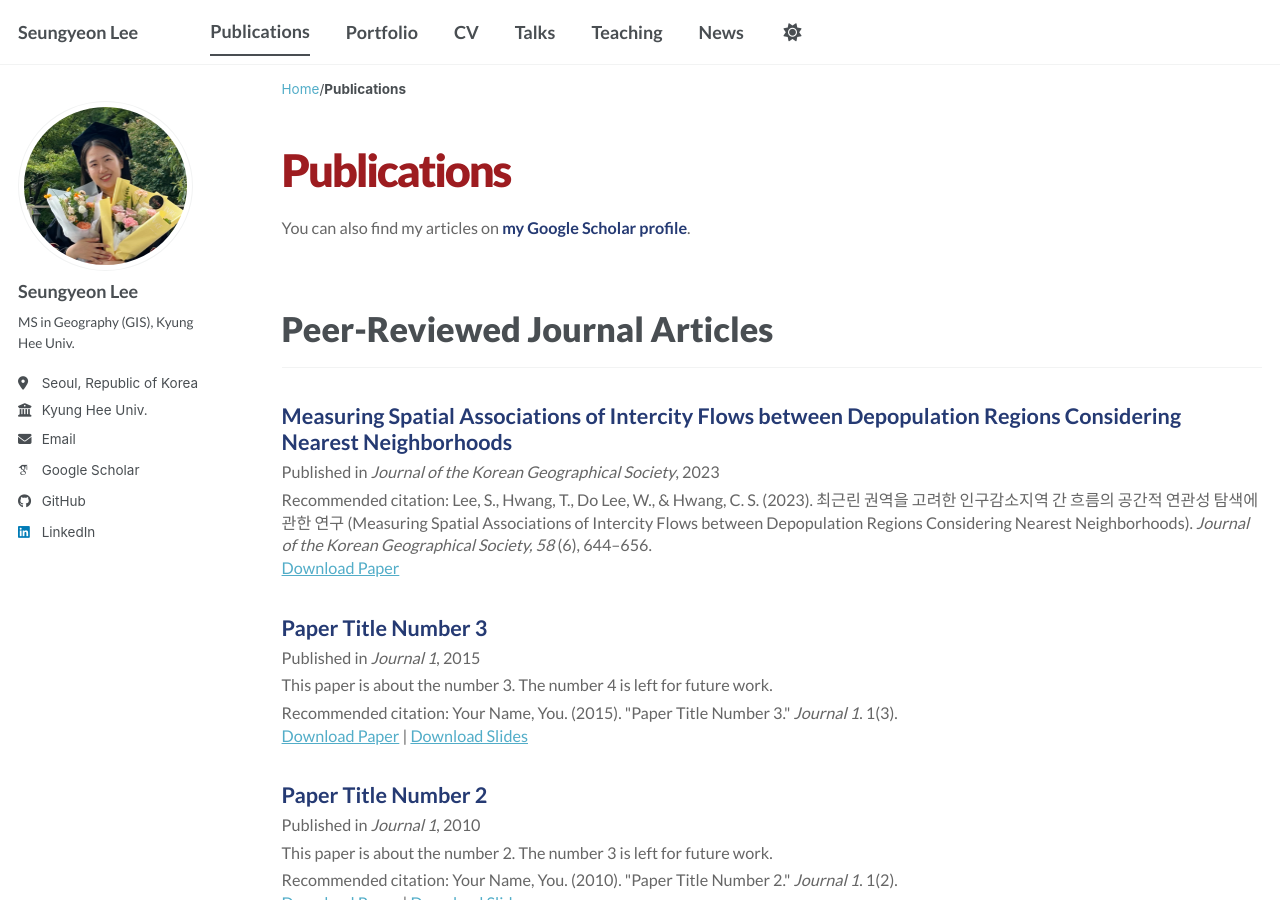
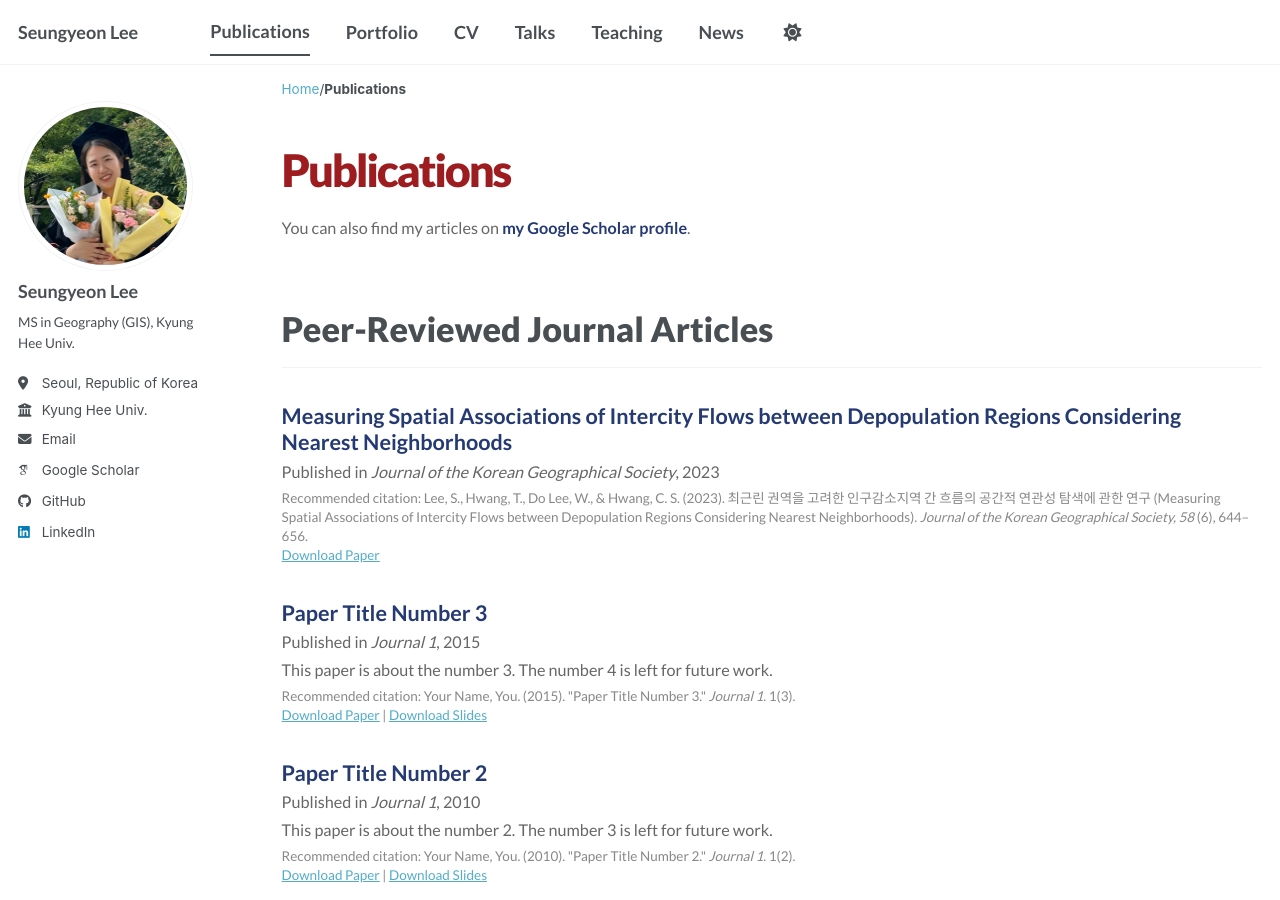
Before and after one commit to seungyeon677/seungyeon677.github.io, a Jekyll site: the page built from _pages/publications.html, in a window 1280 px wide and 900 px high. Built offline with Jekyll 4.4.1, drawn with Linux system fonts in a browser that asks for light colours; some web fonts are replaced; a script bundle is joined from its source files by our own code; library files that are not in the unit come from our copies.

Commit message:
Update archive-single.html

```diff
--- a/_includes/archive-single.html
+++ b/_includes/archive-single.html
@@ -55,29 +55,29 @@
     {% if post.citation and post.paperurl and post.slidesurl and post.bibtexurl %}
       <p>Recommended citation: {{ post.citation }}<br /><a href="{{ post.paperurl }}">Download Paper</a> | <a href="{{ post.slidesurl }}">Download Slides</a> | <a href="{{ post.bibtexurl }}">Download Bibtex</a></p>
     {% elsif post.citation and post.paperurl and post.slidesurl %}
-      <p>Recommended citation: {{ post.citation }}<br /><a href="{{ post.paperurl }}">Download Paper</a> | <a href="{{ post.slidesurl }}">Download Slides</a></p>
+      <p style="font-size: 0.75rem !important; color: #888 !important; line-height: 1.5;">Recommended citation: {{ post.citation }}<br /><a href="{{ post.paperurl }}">Download Paper</a> | <a href="{{ post.slidesurl }}">Download Slides</a></p>
     {% elsif post.citation and post.paperurl and post.bibtexurl %}
-      <p>Recommended citation: {{ post.citation }}<br /><a href="{{ post.paperurl }}">Download Paper</a> | <a href="{{ post.bibtexurl }}">Download Bibtex</a></p>
+      <p style="font-size: 0.75rem !important; color: #888 !important; line-height: 1.5;">Recommended citation: {{ post.citation }}<br /><a href="{{ post.paperurl }}">Download Paper</a> | <a href="{{ post.bibtexurl }}">Download Bibtex</a></p>
     {% elsif post.citation and post.paperurl %}
-      <p>Recommended citation: {{ post.citation }}<br /><a href="{{ post.paperurl }}">Download Paper</a></p>
+      <p style="font-size: 0.75rem !important; color: #888 !important; line-height: 1.5;">Recommended citation: {{ post.citation }}<br /><a href="{{ post.paperurl }}">Download Paper</a></p>
     {% elsif post.citation and post.slidesurl and post.bibtexurl %}
-      <p>Recommended citation: {{ post.citation }}<br /><a href="{{ post.slidesurl }}">Download Slides</a> | <a href="{{ post.bibtexurl}}">Download Bibtex</a></p>
+      <p style="font-size: 0.75rem !important; color: #888 !important; line-height: 1.5;">Recommended citation: {{ post.citation }}<br /><a href="{{ post.slidesurl }}">Download Slides</a> | <a href="{{ post.bibtexurl}}">Download Bibtex</a></p>
     {% elsif post.citation and post.slidesurl %}
-      <p>Recommended citation: {{ post.citation }}<br /><a href="{{ post.slidesurl }}">Download Slides</a></p>
+      <p style="font-size: 0.75rem !important; color: #888 !important; line-height: 1.5;">Recommended citation: {{ post.citation }}<br /><a href="{{ post.slidesurl }}">Download Slides</a></p>
     {% elsif post.citation and post.bibtexurl %}
-      <p>Recommended citation: {{ post.citation }}<br /><a href="{{ post.bibtexurl }}">Download Bibtex</a></p>
+      <p style="font-size: 0.75rem !important; color: #888 !important; line-height: 1.5;">Recommended citation: {{ post.citation }}<br /><a href="{{ post.bibtexurl }}">Download Bibtex</a></p>
     {% elsif post.citation %}
-      <p>Recommended citation: {{ post.citation }}</p>
+      <p style="font-size: 0.75rem !important; color: #888 !important; line-height: 1.5;">Recommended citation: {{ post.citation }}</p>
     {% elsif post.paperurl and post.bibtexurl %}
-      <p><a href=" {{ post.paperurl }} ">Download Paper</a> | <a href="{{ post.bibtexurl }}">Download Bibtex</a></p>
+      <p style="font-size: 0.75rem !important; color: #888 !important; line-height: 1.5;"><a href=" {{ post.paperurl }} ">Download Paper</a> | <a href="{{ post.bibtexurl }}">Download Bibtex</a></p>
     {% elsif post.paperurl %}
-      <p><a href=" {{ post.paperurl }} ">Download Paper</a></p>
+      <p style="font-size: 0.75rem !important; color: #888 !important; line-height: 1.5;"><a href=" {{ post.paperurl }} ">Download Paper</a></p>
     {% elsif post.slidesurl and post.bibtexurl %}
-      <p><a href="{{ post.slidesurl }}">Download Slides</a> | <a href="{{ post.bibtexurl }}">Download Bibtex</a></p>
+      <p style="font-size: 0.75rem !important; color: #888 !important; line-height: 1.5;"><a href="{{ post.slidesurl }}">Download Slides</a> | <a href="{{ post.bibtexurl }}">Download Bibtex</a></p>
     {% elsif post.slidesurl %}
-      <p><a href="{{ post.slidesurl }}">Download Slides</a></p>
+      <p style="font-size: 0.75rem !important; color: #888 !important; line-height: 1.5;"><a href="{{ post.slidesurl }}">Download Slides</a></p>
     {% elsif post.bibtexurl %}
-      <p><a href="{{ post.bibtexurl }}">Download Bibtex</a></p>
+      <p style="font-size: 0.75rem !important; color: #888 !important; line-height: 1.5;"><a href="{{ post.bibtexurl }}">Download Bibtex</a></p>
     {% endif %}
 
   </article>
```
